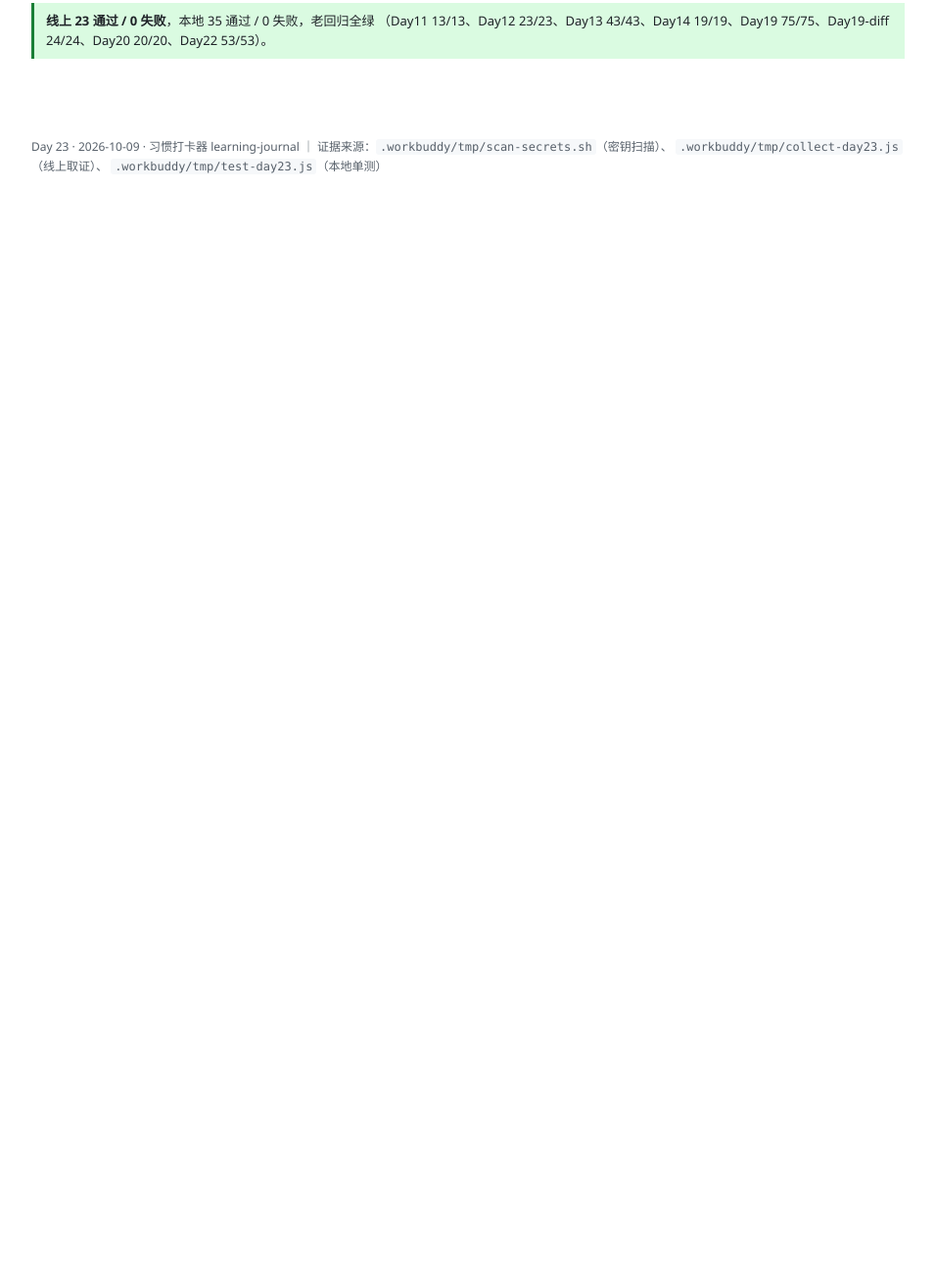
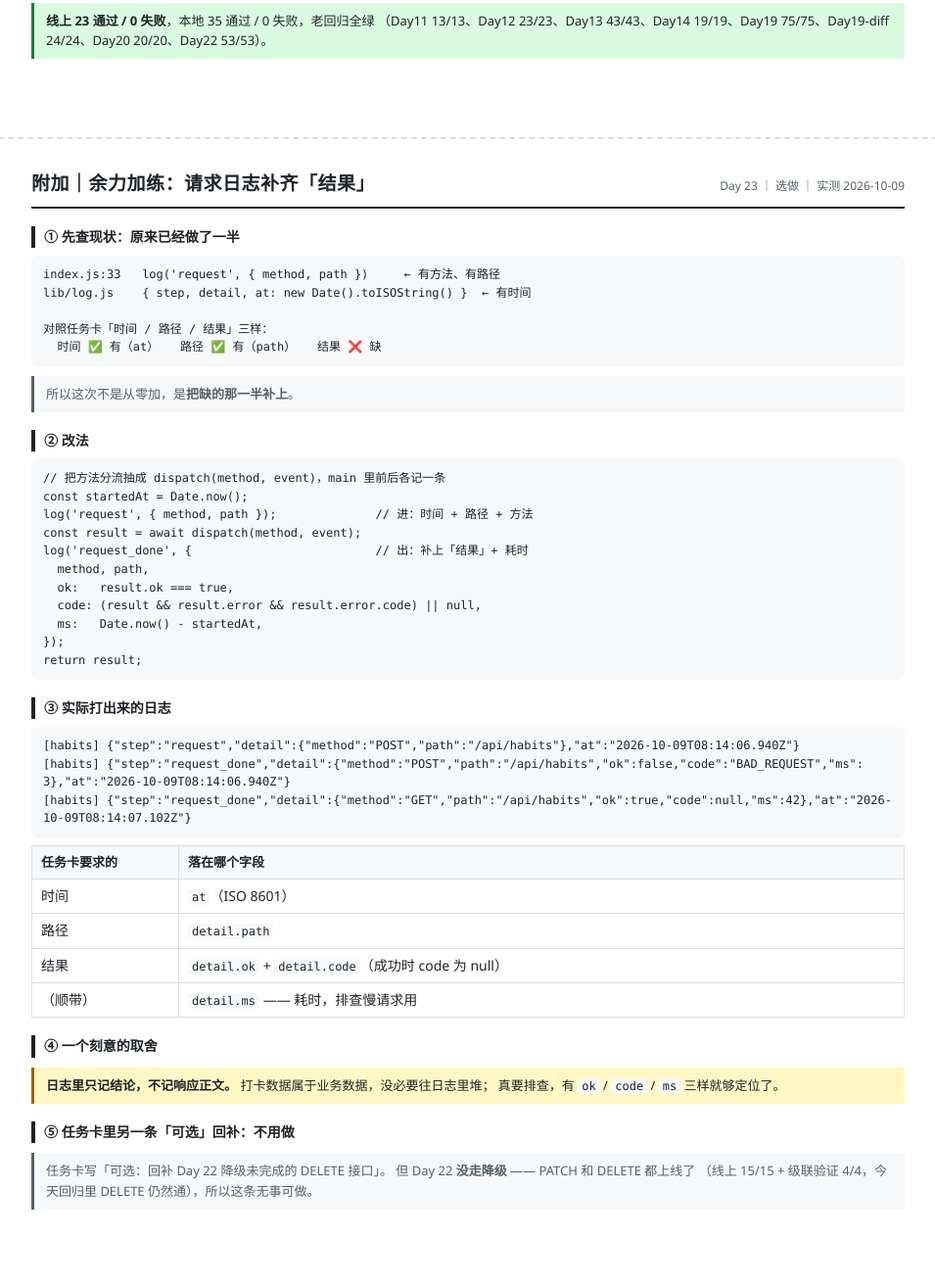
Before and after one commit to Old-ysy/learning-journal, a plain HTML site: page day23-shots.html in a window 1280 px wide. Shown: the part 2661-3973 px from the top of the page at 98% size, without its empty margins (162-1117 px from the left). Before the commit the page ends 2878 px from the top, so only its background shows below. Drawn offline with Linux system fonts and the light colour scheme.

Commit message:
Day 23｜截图页补上余力加练的证据
改了什么：day23-shots.html 新增「附加｜余力加练」区块——说明请求日志原本已有时间(at)与路径(path)、
只缺「结果」，以及补齐的做法与取舍；并写明任务卡里「回补 Day 22 DELETE」这条无需执行（Day 22 未走降级）。

加了什么：余力加练的三项对照表（时间/路径/结果各落在哪个字段）、request_done 实际日志样例、
以及「日志只记结论不记响应正文」的取舍说明。打卡时第三张截图用得上。

```diff
--- a/day23-shots.html
+++ b/day23-shots.html
@@ -199,6 +199,62 @@ GET 里已查不到该条                                            ✅</pre>
   </div>
 </section>
 
+<!-- ============ 附加块：余力加练（非必需，第三张截图） ============ -->
+<section class="shot">
+  <div class="head">
+    <h1>附加｜余力加练：请求日志补齐「结果」</h1>
+    <span class="tag">Day 23 ｜ 选做 ｜ 实测 2026-10-09</span>
+  </div>
+
+  <h2>① 先查现状：原来已经做了一半</h2>
+  <pre>index.js:33   log('request', { method, path })     ← 有方法、有路径
+lib/log.js    { step, detail, at: new Date().toISOString() }  ← 有时间
+
+对照任务卡「时间 / 路径 / 结果」三样：
+  时间 ✅ 有（at）   路径 ✅ 有（path）   结果 ❌ 缺</pre>
+  <div class="note">
+    所以这次不是从零加，是<b>把缺的那一半补上</b>。
+  </div>
+
+  <h2>② 改法</h2>
+  <pre>// 把方法分流抽成 dispatch(method, event)，main 里前后各记一条
+const startedAt = Date.now();
+log('request', { method, path });              // 进：时间 + 路径 + 方法
+const result = await dispatch(method, event);
+log('request_done', {                          // 出：补上「结果」+ 耗时
+  method, path,
+  ok:   result.ok === true,
+  code: (result &amp;&amp; result.error &amp;&amp; result.error.code) || null,
+  ms:   Date.now() - startedAt,
+});
+return result;</pre>
+
+  <h2>③ 实际打出来的日志</h2>
+  <pre>[habits] {"step":"request","detail":{"method":"POST","path":"/api/habits"},"at":"2026-10-09T08:14:06.940Z"}
+[habits] {"step":"request_done","detail":{"method":"POST","path":"/api/habits","ok":false,"code":"BAD_REQUEST","ms":3},"at":"2026-10-09T08:14:06.940Z"}
+[habits] {"step":"request_done","detail":{"method":"GET","path":"/api/habits","ok":true,"code":null,"ms":42},"at":"2026-10-09T08:14:07.102Z"}</pre>
+  <table>
+    <tr><th style="width:150px">任务卡要求的</th><th>落在哪个字段</th></tr>
+    <tr><td>时间</td><td><code>at</code>（ISO 8601）</td></tr>
+    <tr><td>路径</td><td><code>detail.path</code></td></tr>
+    <tr><td>结果</td><td><code>detail.ok</code> + <code>detail.code</code>（成功时 code 为 null）</td></tr>
+    <tr><td>（顺带）</td><td><code>detail.ms</code> —— 耗时，排查慢请求用</td></tr>
+  </table>
+
+  <h2>④ 一个刻意的取舍</h2>
+  <div class="warn">
+    <b>日志里只记结论，不记响应正文。</b> 打卡数据属于业务数据，没必要往日志里堆；
+    真要排查，有 <code>ok</code> / <code>code</code> / <code>ms</code> 三样就够定位了。
+  </div>
+
+  <h2>⑤ 任务卡里另一条「可选」回补：不用做</h2>
+  <div class="note">
+    任务卡写「可选：回补 Day 22 降级未完成的 DELETE 接口」。
+    但 Day 22 <b>没走降级</b> —— PATCH 和 DELETE 都上线了
+    （线上 15/15 + 级联验证 4/4，今天回归里 DELETE 仍然通），所以这条无事可做。
+  </div>
+</section>
+
 <footer>
   Day 23 · 2026-10-09 · 习惯打卡器 learning-journal ｜
   证据来源：<code>.workbuddy/tmp/scan-secrets.sh</code>（密钥扫描）、
```
